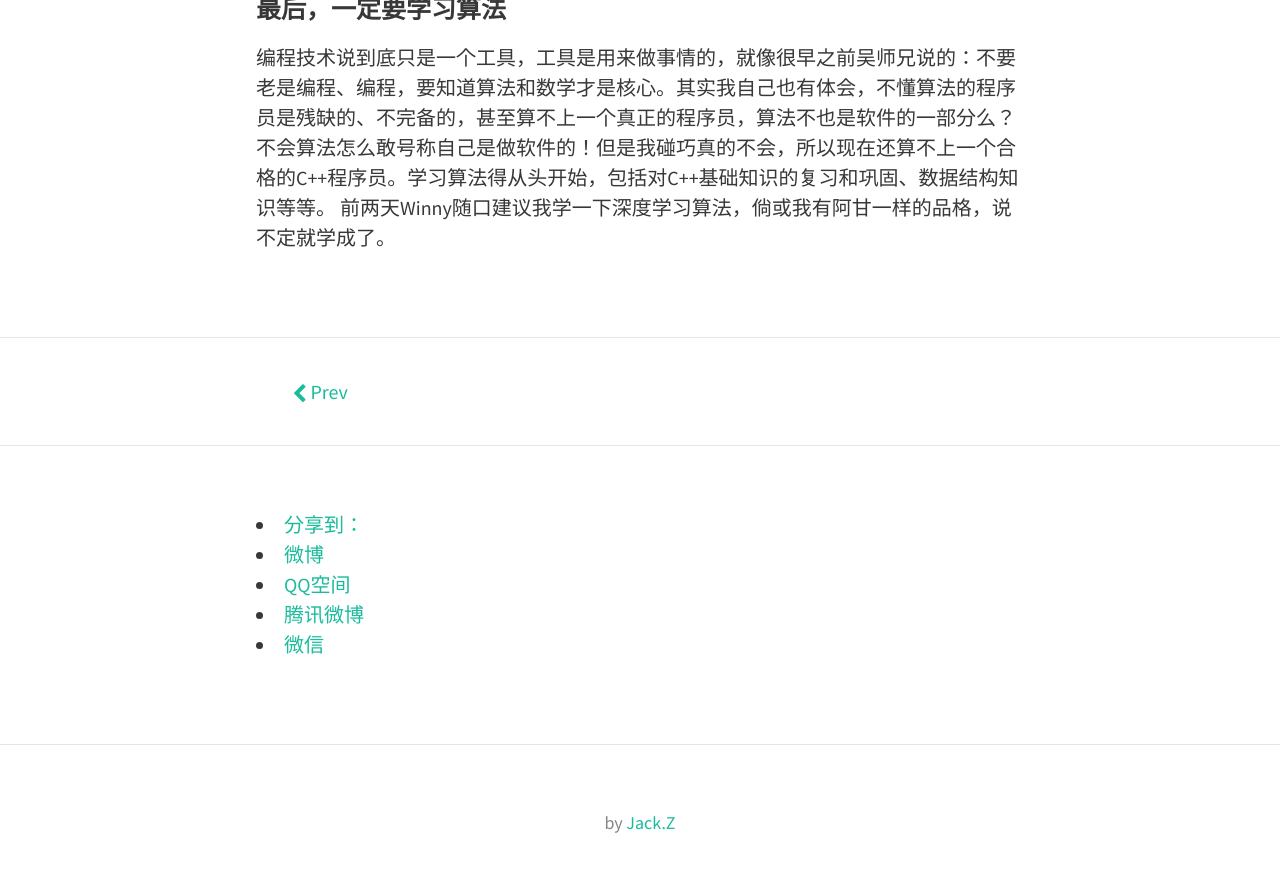
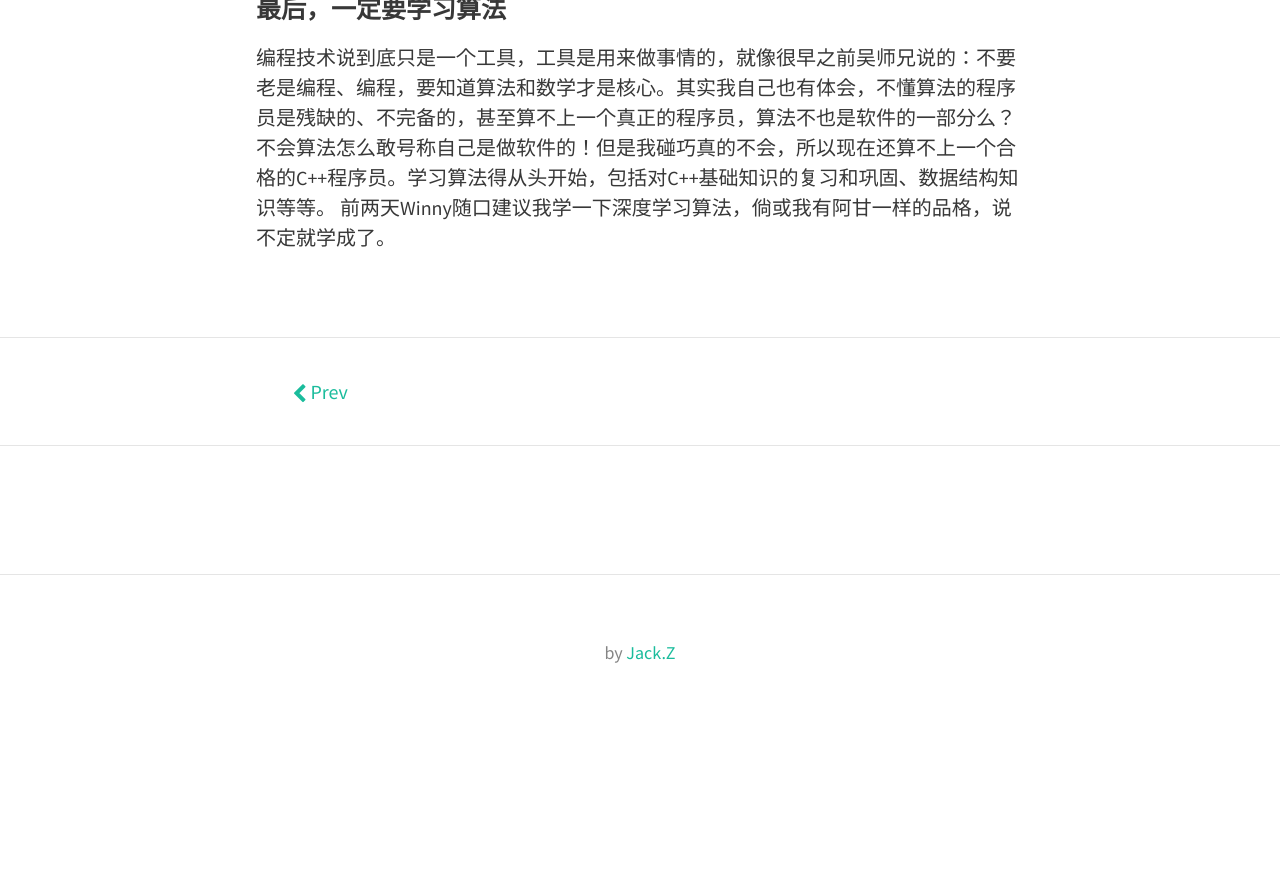
Before and after one commit to undersail/undersail.github.com, a Jekyll site: the page built from _posts/2015-09-21-to-be-a-c++-programmer.md, in a window 1280 px wide and 900 px high, scrolled down 859 px. Shown: the top 872 px of the window. Built offline with Jekyll 4.4.1, drawn with Linux system fonts in a browser that asks for light colours; nearby versions of some CDN libraries; comment, search, counter and statistics services are not loaded; after the commit the page ends 1589 px from its top, so only the background shows below that.

Commit message:
delete duoshuo share

```diff
--- a/_includes/duoshuo.html
+++ b/_includes/duoshuo.html
@@ -1,21 +1,3 @@
-<!-- 多说分享按钮 start -->
-<div class="ds-share flat" data-thread-key='{{ page.id }}' data-title='{{ page.title }}' data-images='{{ page.image }}' data-content='{{ page.content }}' data-url='{{ site.url }}/{{ page.url }}'>
-    <div class="ds-share-inline">
-      <ul  class="ds-share-icons-32">
-
-      	<li data-toggle="ds-share-icons-more"><a class="ds-more" href="javascript:void(0);">分享到：</a></li>
-        <li><a class="ds-weibo" href="javascript:void(0);" data-service="weibo">微博</a></li>
-        <li><a class="ds-qzone" href="javascript:void(0);" data-service="qzone">QQ空间</a></li>
-        <li><a class="ds-qqt" href="javascript:void(0);" data-service="qqt">腾讯微博</a></li>
-        <li><a class="ds-wechat" href="javascript:void(0);" data-service="wechat">微信</a></li>
-
-      </ul>
-      <div class="ds-share-icons-more">
-      </div>
-    </div>
- </div>
-
-
 <!-- 多说评论框 start -->
 <div class="ds-thread" data-thread-key='{{ page.id }}' data-title='{{ page.title }}' data-url='{{ site.url }}/{{ page.url }}'></div>
 <!-- 多说评论框 end -->
```
